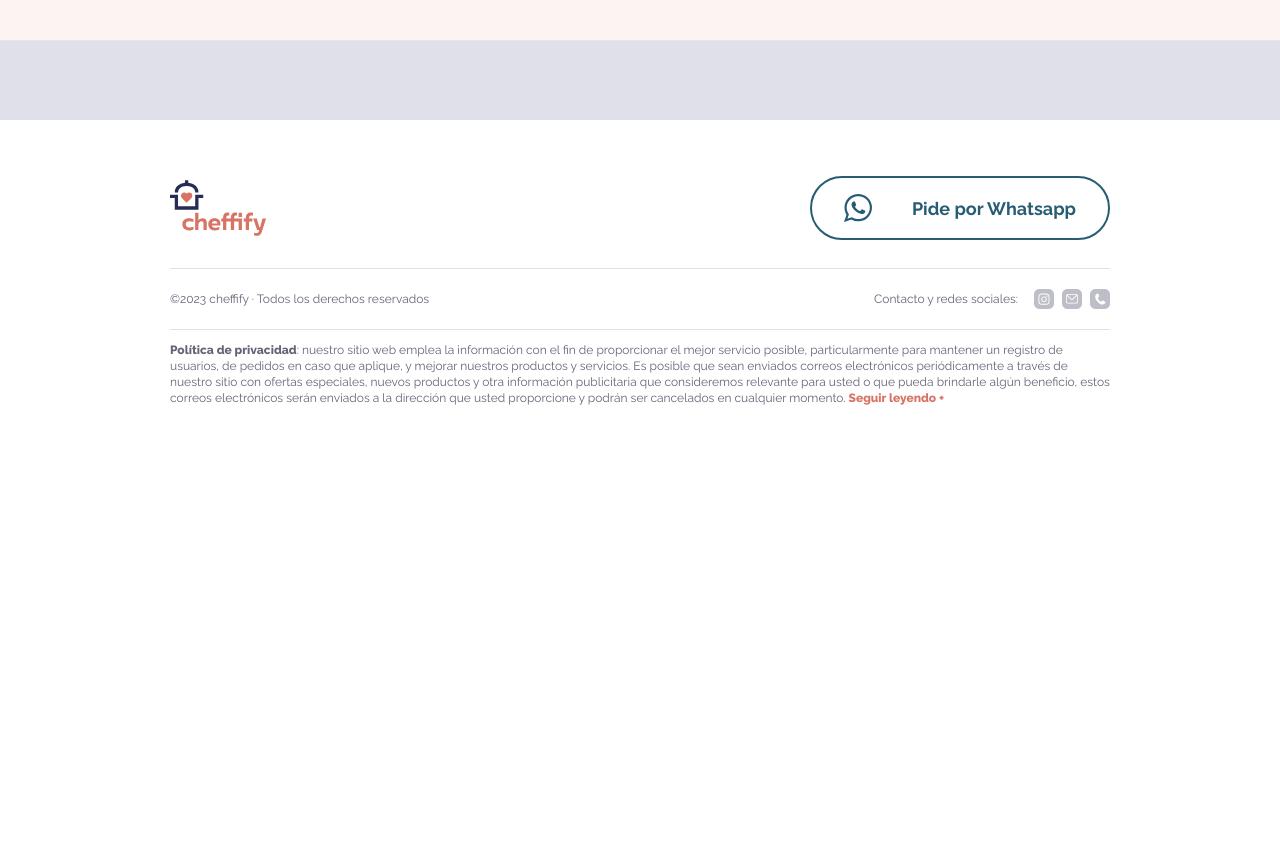
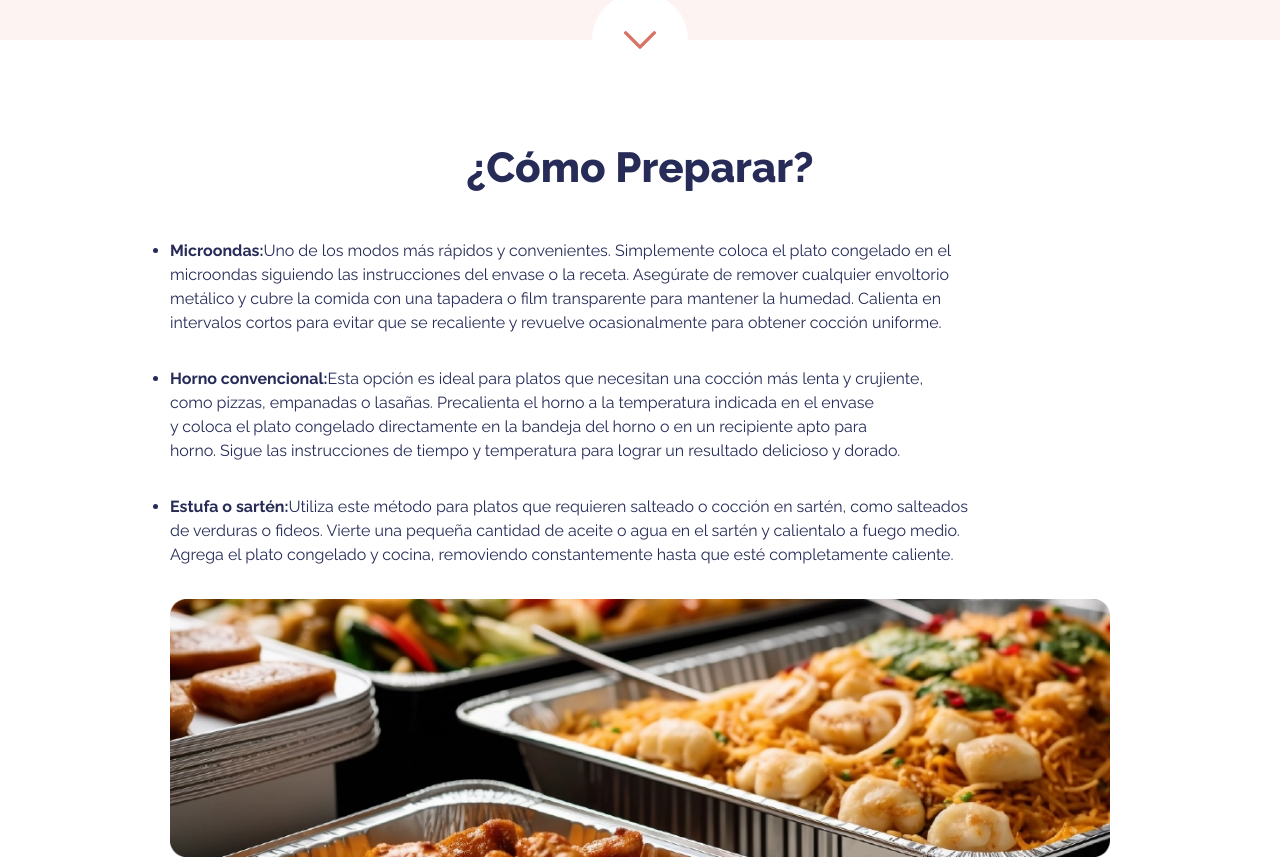
Before and after one commit to amus-dev/cheffify, a React (Vite) app in the folder front_cheffify/: page /congelados in a window 1280 px wide. Shown: the part 1160-2019 px from the top of the page. Before the commit the page ends 1606 px from the top, so only its background shows below. Built offline with nearby package versions, Linux system fonts and the light colour scheme.

Commit message:
Congelados terminado

```diff
--- /dev/null
+++ b/front_cheffify/src/sections/congelados/ComoPreparar.tsx
@@ -0,0 +1,63 @@
+import IconArrow from "@/assets/images/icons/icon-arrow-down.svg";
+import BannerPreparacion from "@/assets/images/img/congelados-preparacion.webp";
+
+const ComoPreparar = () => {
+  return (
+    <section
+      id="preparacion"
+      className="flex w-full flex-col px-[40px] lg:px-[60px] xl:px-[170px] pb-10"
+    >
+      <a
+        href="#preparacion"
+        className="relative -top-12 bg-white rounded-full p-8 m-auto"
+      >
+        <img src={IconArrow} alt="Icon Arrow" className="size-8" />
+      </a>
+      <h2 className="text-primary text-[42px] font-extrabold text-center">
+        ¿Cómo Preparar?
+      </h2>
+
+      <ul className="list-disc mt-10">
+        <li className="mb-8 marker:text-primary">
+          <p className="text-primary text-balance">
+            <strong>Microondas:</strong>Uno de los modos más rápidos y
+            convenientes. Simplemente coloca el plato congelado en el microondas
+            siguiendo las instrucciones del envase o la receta. Asegúrate de
+            remover cualquier envoltorio metálico y cubre la comida con una
+            tapadera o film transparente para mantener la humedad. Calienta en
+            intervalos cortos para evitar que se recaliente y revuelve
+            ocasionalmente para obtener cocción uniforme.
+          </p>
+        </li>
+        <li className="mb-8 marker:text-primary">
+          <p className="text-primary text-balance">
+            <strong>Horno convencional:</strong>Esta opción es ideal para platos
+            que necesitan una cocción más lenta y crujiente, como pizzas,
+            empanadas o lasañas. Precalienta el horno a la temperatura indicada
+            en el envase y coloca el plato congelado directamente en la bandeja
+            del horno o en un recipiente apto para horno. Sigue las
+            instrucciones de tiempo y temperatura para lograr un resultado
+            delicioso y dorado.
+          </p>
+        </li>
+        <li className="mb-8 marker:text-primary">
+          <p className="text-primary text-balance">
+            <strong>Estufa o sartén:</strong>Utiliza este método para platos que
+            requieren salteado o cocción en sartén, como salteados de verduras o
+            fideos. Vierte una pequeña cantidad de aceite o agua en el sartén y
+            calientalo a fuego medio. Agrega el plato congelado y cocina,
+            removiendo constantemente hasta que esté completamente caliente.
+          </p>
+        </li>
+      </ul>
+
+      <img
+        className="w-full"
+        src={BannerPreparacion}
+        alt="Banner ilustrativa de platos congelados"
+      />
+    </section>
+  );
+};
+
+export default ComoPreparar;
--- a/front_cheffify/src/templates/TemplateCongelados.tsx
+++ b/front_cheffify/src/templates/TemplateCongelados.tsx
@@ -1,6 +1,7 @@
 import Footer from "@/components/common/footer";
 import MenuNav from "@/components/common/navbar/MenuNav";
 import Banner from "@/sections/congelados/Banner";
+import ComoPreparar from "@/sections/congelados/ComoPreparar";
 import Ventajas from "@/sections/congelados/Ventajas";
 
 const TemplateCongelados = () => {
@@ -9,6 +10,7 @@ const TemplateCongelados = () => {
       <MenuNav />
       <Banner />
       <Ventajas />
+      <ComoPreparar />
       <Footer />
     </main>
   );
```
Also changed, not shown: front_cheffify/src/assets/images/img/congelados-preparacion.webp (added).
